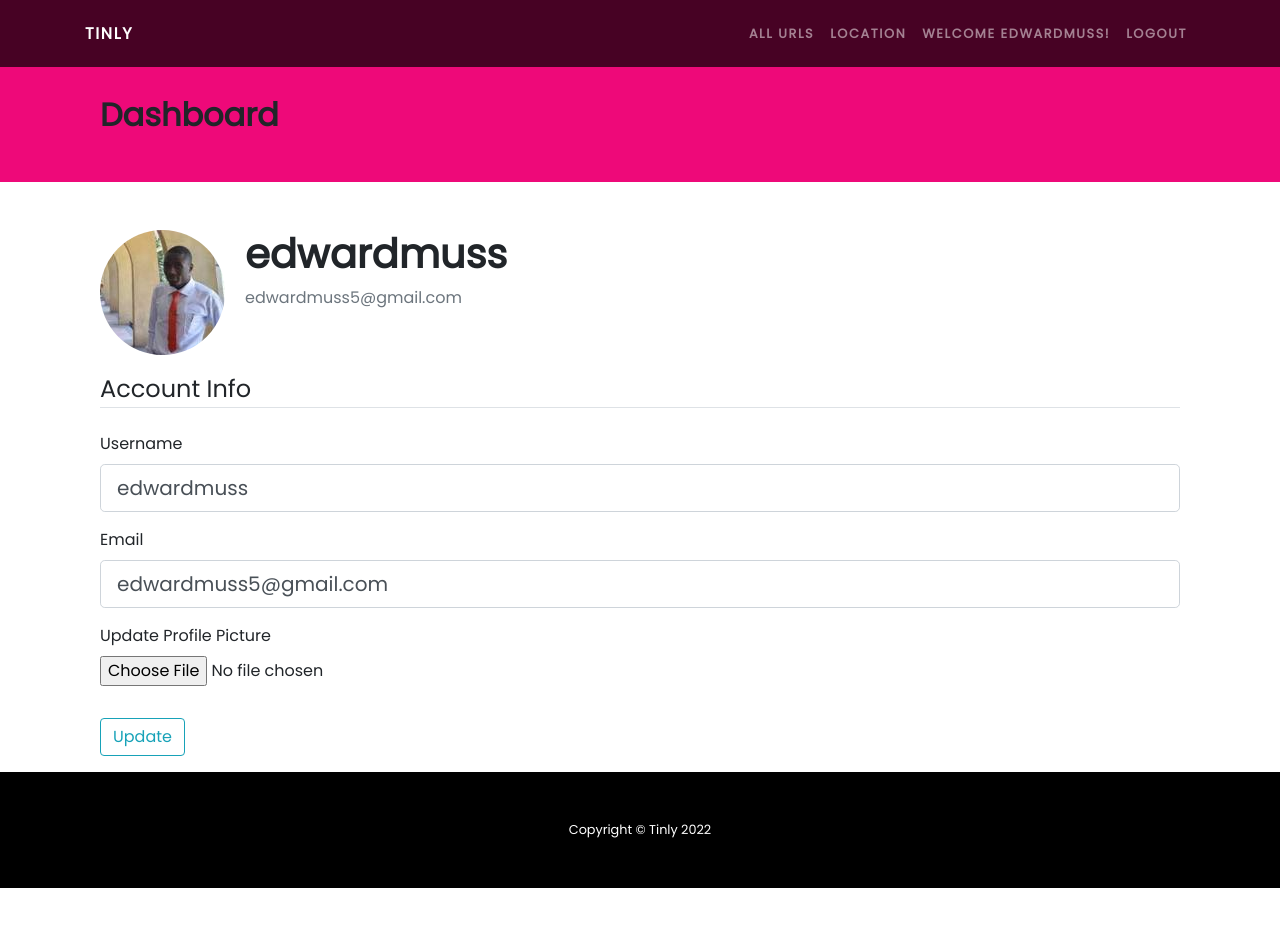
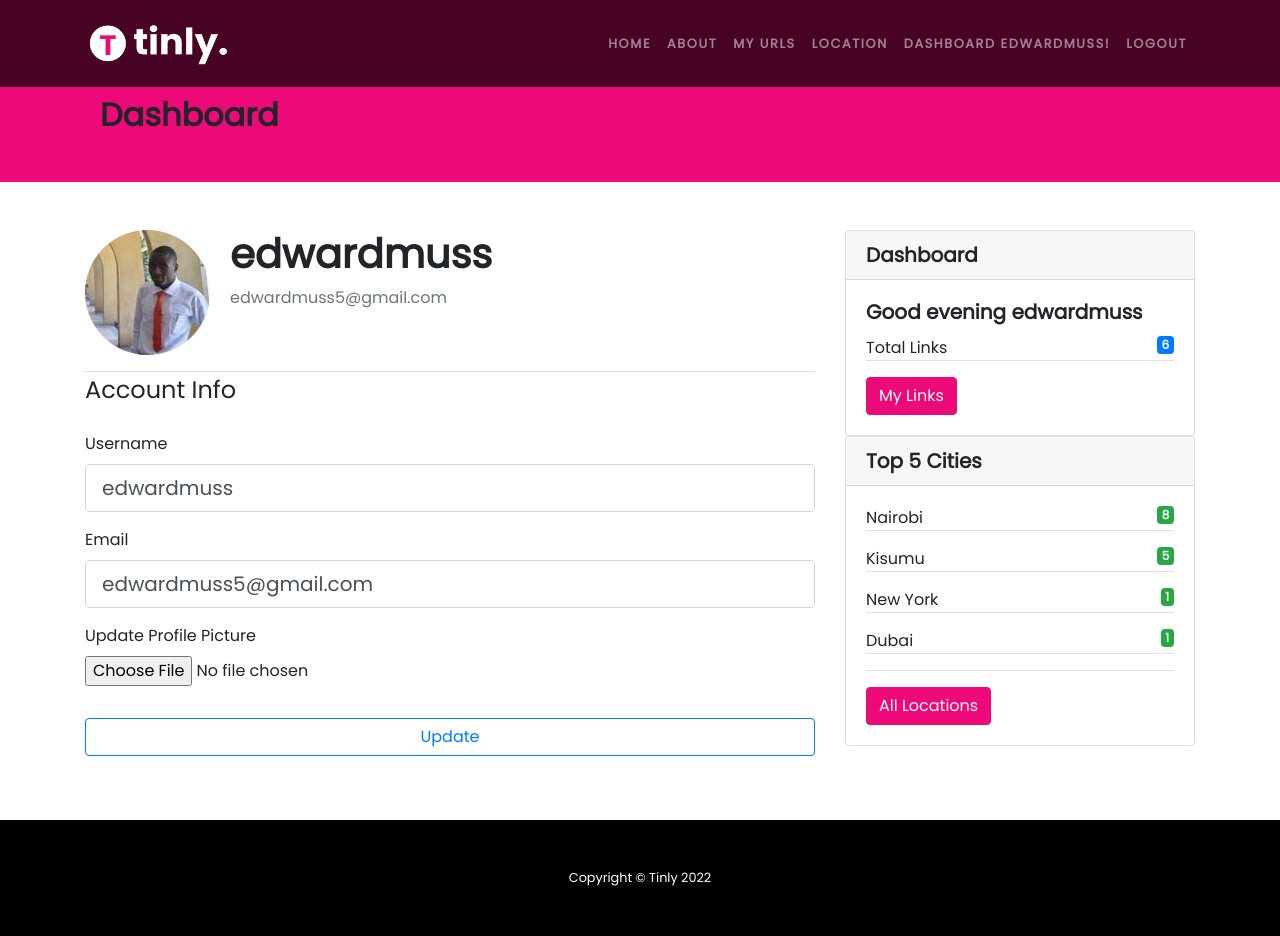
Before and after one commit to edwardmuss/bitly_clone_flask, a Flask app: page /dashboard in a window 1280 px wide. Before the commit the page ends 888 px from the top, so only its background shows below. Run offline with Flask 2, Linux system fonts and the light colour scheme; a user stored in the database is signed in; data comes from the database, SQL or seed files in the repository; both versions use the stored data as it was after the commit; some libraries are stand-ins or nearby versions.

Commit message:
almost ready

```diff
--- a/app.py
+++ b/app.py
@@ -1,7 +1,7 @@
 from flask import Flask, redirect, render_template, request, url_for
+from core.routes import web
 from core.chars_regenerate import shorten_url_generate
-from core import app, db
-from core.routes import web
+from core import *
 from flask_moment import Moment
 
 moment = Moment(app)
--- /dev/null
+++ b/core/greetings.py
@@ -0,0 +1,15 @@
+import datetime
+
+def fun_greetings():
+    now = datetime.datetime.now()
+    hour = now.hour
+
+    if hour < 12:
+        greeting = "Good morning"
+    elif hour < 15:
+        greeting = "Good afternoon"
+    elif hour < 20:
+        greeting = "Good evening"
+    else:
+        greeting = "Good night"
+    return greeting
--- a/core/routes/web.py
+++ b/core/routes/web.py
@@ -2,7 +2,8 @@ import json
 import secrets
 from urllib.request import urlopen
 from flask import Flask, jsonify, redirect, render_template, request, url_for
-from models.base_model import Location
+from sqlalchemy import func
+from core.greetings import fun_greetings
 from models.base_model import User, Urls, Location
 from core.chars_regenerate import shorten_url_generate
 from flask_login import login_required, current_user
@@ -10,6 +11,7 @@ from core.auth import *
 from core import *
 from PIL import Image
 from flask_mail import Message
+import datetime
 
 def save_picture(form_picture):
     random_hex = secrets.token_hex(8)
@@ -52,6 +54,10 @@ def home():
     else:
         return render_template('index.html')
 
+@app.route('/about-us')
+def about():
+    return render_template('about.html')
+
 @app.route('/<short_url>')
 def redirection(short_url):
     qry = Urls.query.filter_by(short=short_url).first()
@@ -78,14 +84,17 @@ def redirection(short_url):
     else:
         return f'<h1>Url doesnt exist</h1>'
 
-@app.route('/all-urls')
+@app.route('/my-urls/<int:page_num>')
 @login_required
-def display_all():
-    return render_template('all-urls.html', vals=Urls.query.filter_by(user_id = current_user.id).all(), base_url=base_url)
+def myurls(page_num=1):
+    myurls = db.session.query(User, Urls).join(Urls).filter_by(user_id = current_user.id).order_by(Urls.id_.desc()).paginate(per_page=5, page=page_num, error_out=True)
+    count = db.session.query(Urls).filter_by(user_id = current_user.id).count()
+    return render_template('all-urls.html', vals=myurls, base_url=base_url, count=count )
 
-@app.route('/user-location')
-def user_location():
-    return render_template('all-locations.html', vals=Location.query.all(), base_url=base_url)
+@app.route('/user-locations')
+@login_required
+def locations():
+    return render_template('all-locations.html', vals=db.session.query(Location, Urls).join(Urls).filter_by(user_id = current_user.id).order_by(Location.id.desc()).all(), base_url=base_url)
 
 @app.route('/login', methods=['GET', 'POST'])
 def login():
@@ -138,8 +147,12 @@ def dashboard():
         form.username.data = current_user.username
         form.email.data = current_user.email
     image_file = url_for('static', filename='profile_pics/' + current_user.image_file)
+    count = db.session.query(Urls).filter_by(user_id = current_user.id).count()
+    greeting = fun_greetings()
+    loc = db.session.query(Location.city, Location.country, db.func.count(Location.city).label('count')).join(Urls).filter_by(user_id = current_user.id).group_by(Location.city).order_by(func.count().desc()).limit(5)
+
     return render_template('dashboard.html', title='Account',
-                           image_file=image_file, form=form)
+                           image_file=image_file, form=form, link_count=count, greeting=greeting, loc=loc)
 
 def send_reset_email(user):
     token = user.get_reset_token()
--- a/core/templates/base.html
+++ b/core/templates/base.html
@@ -7,7 +7,8 @@
     <link rel="stylesheet" href="https://stackpath.bootstrapcdn.com/bootstrap/4.5.2/css/bootstrap.min.css">
     <link href='https://cdnjs.cloudflare.com/ajax/libs/font-awesome/4.0.3/css/font-awesome.css' rel='stylesheet'>
 	<link href="{{ url_for('static',filename='css/style.css') }}" rel="stylesheet">
-	<title>{% block title %}{% endblock %}</title>
+	<title>{% block title %}{% endblock %} | Tinly</title>
+    <link rel="icon" type="image/x-icon" href="{{ url_for('static',filename='images/favicon.ico') }}">
     {{ moment.include_moment() }}
 </head>
 <body oncontextmenu='return true' class='snippet-body'>
@@ -15,21 +16,29 @@
         <!-- Navigation -->
         <nav class="navbar navbar-expand-lg navbar-dark navbar-custom fixed-top">
             <div class="container">
-                <a class="navbar-brand" href=".">Tinly</a>
+                <a class="navbar-brand" href="{{ url_for('home')}}">
+                    <img src="{{ url_for('static',filename='images/logo-light.png') }}" width="150" alt="logo">
+                </a>
                 <button class="navbar-toggler" type="button" data-toggle="collapse" data-target="#navbarResponsive" aria-controls="navbarResponsive" aria-expanded="false" aria-label="Toggle navigation">
                     <span class="navbar-toggler-icon"></span>
                 </button>
                 <div class="collapse navbar-collapse" id="navbarResponsive">
                     <ul class="navbar-nav ml-auto">
+                        <li class="nav-item">
+                            <a class="nav-link" href="{{ url_for('home') }}">Home</a>
+                        </li>
+                        <li class="nav-item">
+                            <a class="nav-link" href="{{ url_for('about') }}">About</a>
+                        </li>
                         {% if current_user.is_authenticated %}
                             <li class="nav-item">
-                                <a class="nav-link" href="all-urls">All Urls</a>
+                                <a class="nav-link" href="{{ url_for('myurls', page_num=1) }}">My Urls</a>
                             </li>
                             <li class="nav-item">
-                                <a class="nav-link" href="user-location">Location</a>
+                                <a class="nav-link" href="{{ url_for('locations') }}">Location</a>
                             </li>
                             <li class="nav-item">
-                                <a class="nav-link" href="{{ url_for('dashboard') }}">Welcome {{ current_user.username }}!</a>
+                                <a class="nav-link" href="{{ url_for('dashboard') }}">Dashboard {{ current_user.username }}!</a>
                             </li>
                             <li class="nav-item">
                                 <a class="nav-link" href="{{ url_for('logout') }}">Logout</a>
--- a/core/templates/dashboard.html
+++ b/core/templates/dashboard.html
@@ -9,9 +9,11 @@
             </div>
         </div>
     </div>
+
+
+    <div class="container mt-5 mb-5">
         <div class="row">
-        <div class="container">
-            <div class="col-md-12 mt-5">
+            <div class="col-md-8">
                 <div class="content-section">
                     <div class="media">
                       <img class="rounded-circle account-img" src="{{ image_file }}">
@@ -23,7 +25,7 @@
                       <form method="POST" action="" enctype="multipart/form-data">
                           {{ form.hidden_tag() }}
                           <fieldset class="form-group">
-                              <legend class="border-bottom mb-4">Account Info</legend>
+                              <legend class="border-top mb-4">Account Info</legend>
                               <div class="form-group">
                                   {{ form.username.label(class="form-control-label") }}
 
@@ -62,9 +64,30 @@
                               </div>
                           </fieldset>
                           <div class="form-group">
-                              {{ form.submit(class="btn btn-outline-info") }}
+                              {{ form.submit(class="btn btn-outline-primary btn-block") }}
                           </div>
                       </form>
+                  </div>
+            </div>
+            <div class="col-md-4">
+                <div class="card">
+                    <h5 class="card-header">Dashboard</h5>
+                    <div class="card-body">
+                      <h5 class="card-title">{{greeting+ ' ' + current_user.username }}</h5>
+                      <p class="card-text border-bottom">Total Links <span class="pull-right badge badge-primary"><strong>{{ link_count }}</strong></span> </p>
+                      <a href="{{ url_for('myurls', page_num=1) }}" class="btn btn-primary">My Links</a>
+                    </div>
+                  </div>
+
+                  <div class="card">
+                    <h5 class="card-header">Top 5 Cities</h5>
+                    <div class="card-body">
+                      {% for location in loc %}
+                      <p class="card-text border-bottom">{{ location.city }}<span class="pull-right badge badge-success"><strong>{{ location.count }}</strong></span> </p>
+                      {%endfor%}
+                      <p class="card-text border-bottom"> </p>
+                      <a href="{{ url_for('myurls', page_num=1) }}" class="btn btn-primary">All Locations</a>
+                    </div>
                   </div>
             </div>
         </div>
--- a/static/js/main.js
+++ b/static/js/main.js
@@ -8,8 +8,25 @@ $(document).ready(function() {
         url : '/'
     })
     .done(function(data){
-        $('#output').text(data.output).show();
+        $('#output').val(data.output);
+        $('#url-wrapper').css({"display": "block"});
+        $('#url').val('');
     });
     e.preventDefault();
     });
 });
+
+function CopyText() {
+    var copyText = document.getElementById("output");
+    copyText.select();
+    copyText.setSelectionRange(0, 99999);
+    navigator.clipboard.writeText(copyText.value);
+
+    var tooltip = document.getElementById("txttooltip");
+    tooltip.innerHTML = "Copied";
+  }
+
+  function outFunc() {
+    var tooltip = document.getElementById("txttooltip");
+    tooltip.innerHTML = "Copy to clipboard";
+  }
```
Also changed, not shown: core/templates/about.html (added, +50 -0 lines), core/templates/all-locations.html (+5 -5 lines), core/templates/all-urls.html (+52 -9 lines), core/templates/index.html (+19 -12 lines), models/base_model.py (+13 -13 lines), static/css/style.css (+45 -1 lines), core/shorty.db, favicon.ico (added), shorty.db (added), static/images/favicon.ico (added), static/images/favicon.png (added), static/images/logo-dark.png (added), static/images/logo-light.png (added).
